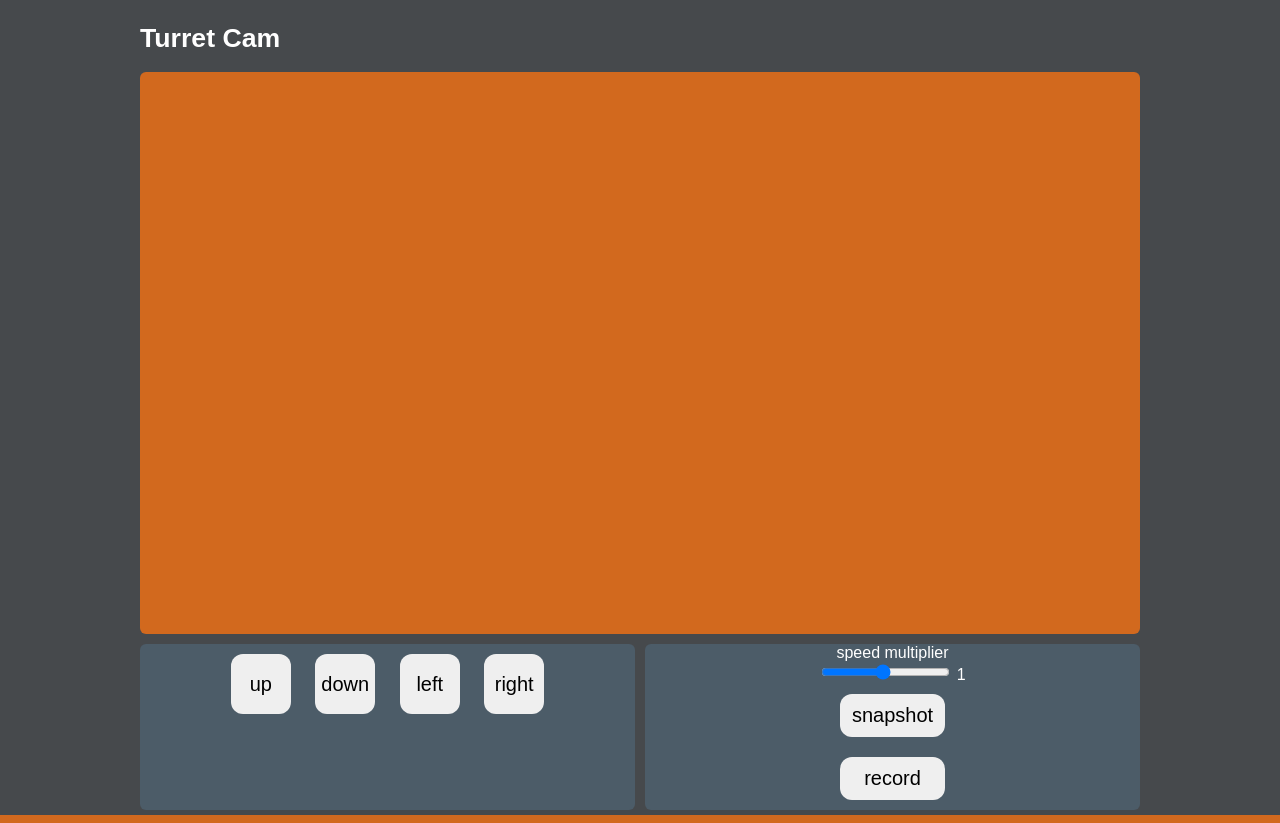
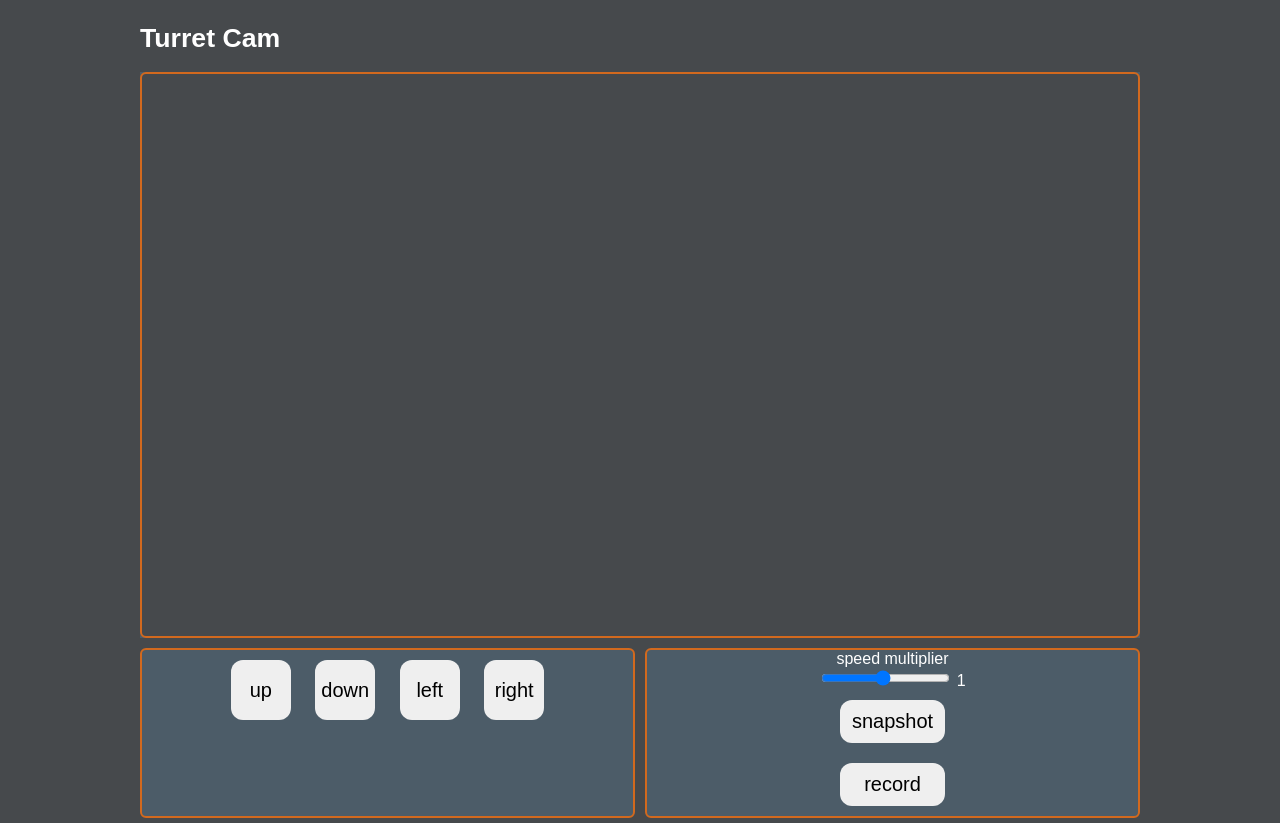
Before and after one commit to matteocrua/Turret-Cam, a Flask app: page / in a window 1280 px wide. Run offline with Flask 2, Linux system fonts and the light colour scheme.

Commit message:
fixed layout, tidied up

```diff
--- a/static/style.css
+++ b/static/style.css
@@ -18,20 +18,20 @@ h1{
     border-spacing: 10px;
 }
 
+.bordered{
+    border: 2px solid chocolate;
+    border-radius: 6px;
+}
+
 .video_feed {
     display: flex;
-    overflow: hidden;
 }
 
 .live_video{
     width: 100%;
-    padding-bottom: 56.25%;
-    /* height: 522px;
-    width: 928px; */
-    /* margin: 40px; */
-    /* overflow: ; */
+    padding-bottom: 56.25%; /*auto aspect ratio to fit all devices*/
     display: block;
-    background-color: chocolate;
+    background-color: #46494C;
     align-self: center;
     flex-direction: column;
 }
@@ -68,15 +68,6 @@ h1{
     font-size: 20px;
 }
 
-/* .settings {
-    flex-grow: 1;
-    height: max-content;
-} */
-
-#speedm{
-
-}
-
 .graph {
     flex-grow: 1;
     height: max-content;
@@ -86,7 +77,6 @@ h1{
 .video_feed, .controls, .graph, .settings{
     height: auto;
     background-color: #4C5C68;
-    border-radius: 6px;
 }
 
 @media only screen and (max-width: 680px) { /* stack layout for tablets and phones */
@@ -97,7 +87,8 @@ h1{
         flex-direction: column;
     }
     .controls, .settings{
-        width: 100%;
+        width: auto;
+
     }
 }
 
--- a/templates/index.html
+++ b/templates/index.html
@@ -15,12 +15,12 @@
         <h1 class="heading">Turret Cam</h1>
         <div class="main_container">
             <div class="video_feed">
-                <div class="live_video"></div>
+                <div class="live_video bordered"></div>
             </div>
 
             <!-- display buttons for the movement controll -->
             <div class="middle-container">
-                <div class="controls">
+                <div class="controls bordered">
                     <button class="square_button" onclick="control('u')">up</button>
                     <button class="square_button" onclick="control('d')">down</button>
                     <button class="square_button" onclick="control('l')">left</button>
@@ -52,7 +52,7 @@
                     }
                 </script>
 
-                <div class="settings">
+                <div class="settings bordered">
                     <div>
                         <label for="speedm">speed multiplier</label><br>
                         <input id="speedm" type="range" min="0.1" max="2" value="1" step="0.1" oninput="speed(this.nextElementSibling.value = this.value)">
@@ -69,7 +69,7 @@
                     }
                 </script>
 
-                <div class="graph">graphs</div>
+                <div class="graph bordered">graphs</div>
             </div>
         </div>
 </html>
```
